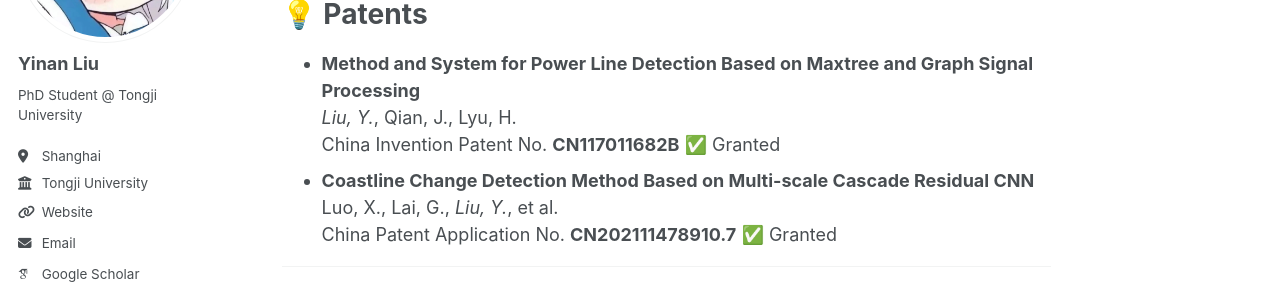
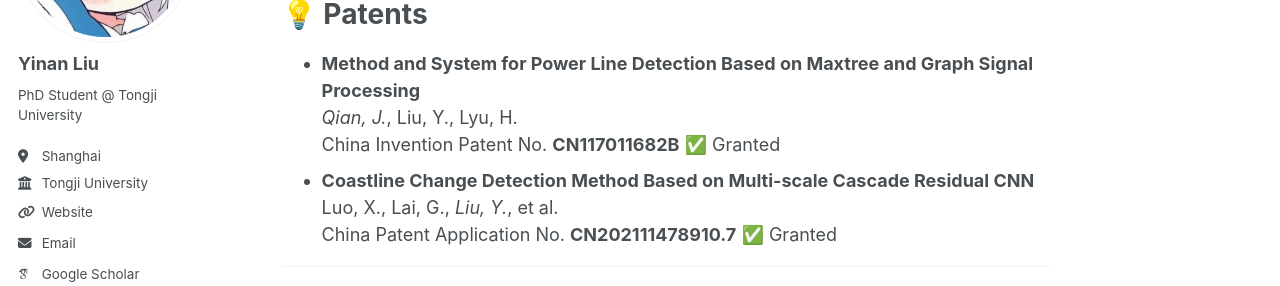
Before and after one commit to yogurt-lyn/yogurt-lyn.github.io, a Jekyll site: the page built from index.md, in a window 1280 px wide and 900 px high, scrolled down 680 px. Shown: the part 228-514 px from the top of the window. Built offline with Jekyll 4.4.1, drawn with Linux system fonts in a browser that asks for light colours; some web fonts are replaced; a script bundle is joined from its source files by our own code; library files that are not in the unit come from our copies.

```diff
--- a/index.md
+++ b/index.md
@@ -43,7 +43,7 @@ header:
 
 <ul>
   <li><strong>Method and System for Power Line Detection Based on Maxtree and Graph Signal Processing</strong><br>
-  <em>Liu, Y.</em>, Qian, J., Lyu, H.<br>
+  <em>Qian, J.</em>, Liu, Y., Lyu, H.<br>
   China Invention Patent No. <strong>CN117011682B</strong> ✅ Granted</li>
 
   <li><strong>Coastline Change Detection Method Based on Multi-scale Cascade Residual CNN</strong><br>
```
